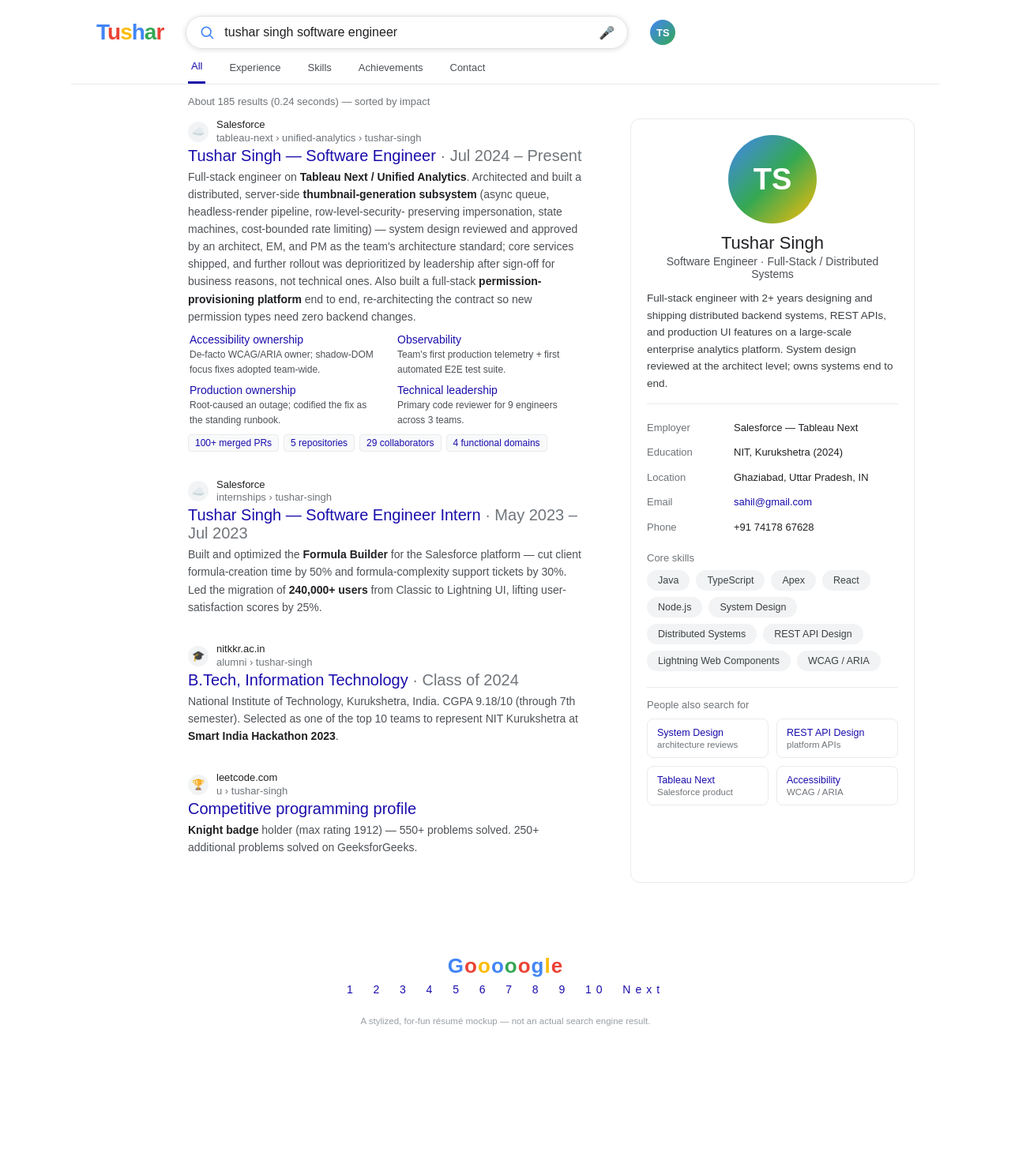
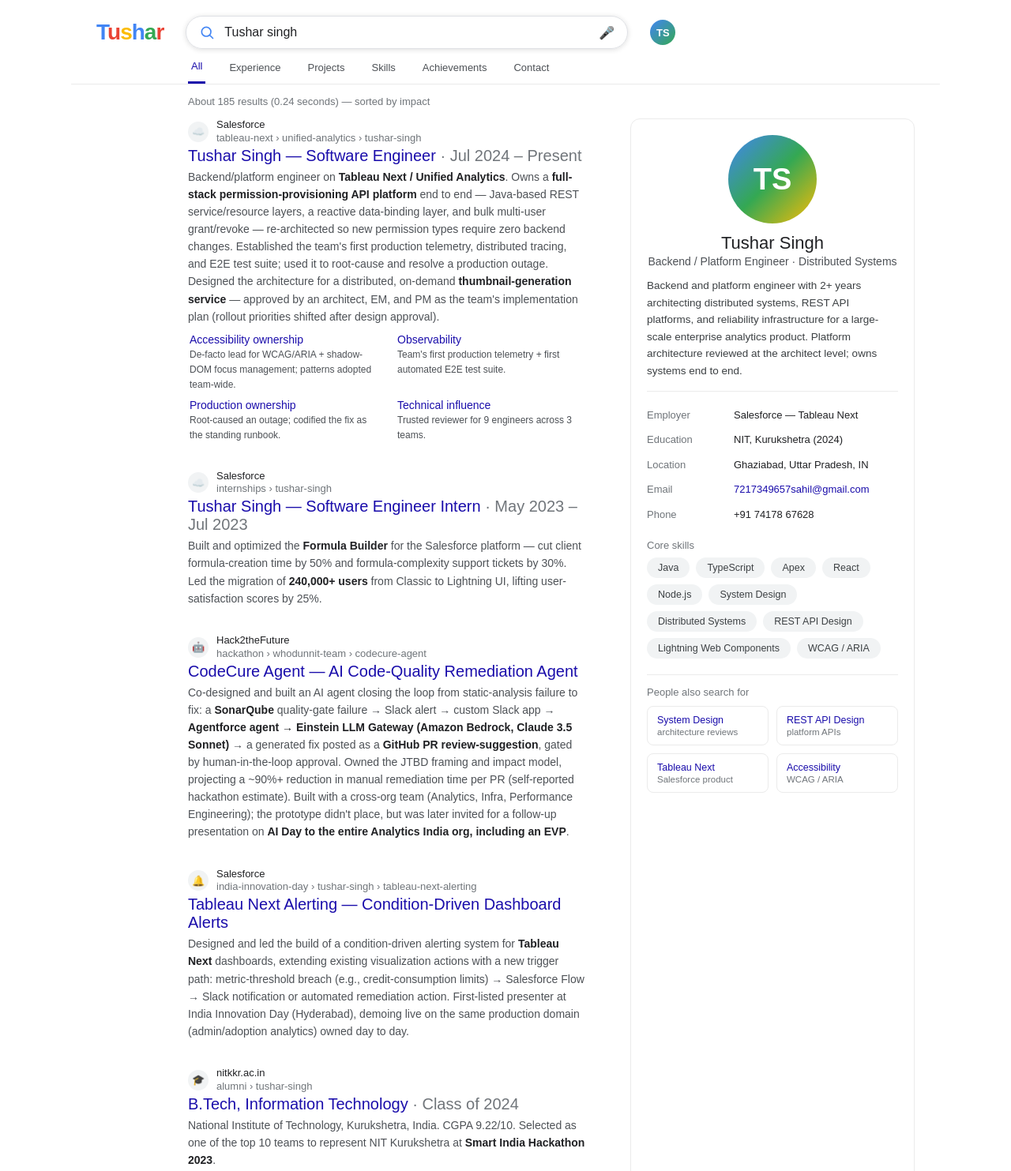
Before and after one commit to Tushar07082/resume, a plain HTML site: page index.html in a window 1280 px wide. Shown: the top 1483 px of the page at 79% size. Before the commit the page ends 1349 px from the top, so only its background shows below. Drawn offline with Linux system fonts and the light colour scheme.

Commit message:
updating the resume

```diff
--- a/index.html
+++ b/index.html
@@ -2,7 +2,7 @@
 <html lang="en">
 <head>
 <meta charset="UTF-8">
-<title>tushar singh software engineer - Google Search</title>
+<title>tushar singh - Google Search</title>
 <style>
   :root{
     --blue:#1a0dab;
@@ -229,7 +229,7 @@
     <div class="searchbar-wrap">
       <div class="searchbar">
         <svg width="20" height="20" viewBox="0 0 24 24" fill="none"><circle cx="11" cy="11" r="7" stroke="#4285F4" stroke-width="2"/><line x1="16.5" y1="16.5" x2="21" y2="21" stroke="#4285F4" stroke-width="2" stroke-linecap="round"/></svg>
-        <input value="tushar singh software engineer" readonly>
+        <input value="Tushar singh" readonly>
         <span class="mic">🎤</span>
       </div>
     </div>
@@ -239,6 +239,7 @@
   <div class="tabs">
     <a class="active">All</a>
     <a>Experience</a>
+    <a>Projects</a>
     <a>Skills</a>
     <a>Achievements</a>
     <a>Contact</a>
@@ -256,24 +257,18 @@
           <div class="breadcrumb"><span class="domain">Salesforce</span><br><span class="path">tableau-next › unified-analytics › tushar-singh</span></div>
         </div>
         <h3>Tushar Singh — Software Engineer <span class="date">· Jul 2024 – Present</span></h3>
-        <p>Full-stack engineer on <b>Tableau Next / Unified Analytics</b>. Architected and built a distributed,
-        server-side <b>thumbnail-generation subsystem</b> (async queue, headless-render pipeline, row-level-security-
-        preserving impersonation, state machines, cost-bounded rate limiting) — system design reviewed and approved
-        by an architect, EM, and PM as the team's architecture standard; core services shipped, and further rollout
-        was deprioritized by leadership after sign-off for business reasons, not technical ones. Also built a
-        full-stack <b>permission-provisioning platform</b> end to end, re-architecting the contract so new
-        permission types need zero backend changes.</p>
+        <p>Backend/platform engineer on <b>Tableau Next / Unified Analytics</b>. Owns a <b>full-stack
+        permission-provisioning API platform</b> end to end — Java-based REST service/resource layers, a reactive
+        data-binding layer, and bulk multi-user grant/revoke — re-architected so new permission types require
+        zero backend changes. Established the team's first production telemetry, distributed tracing, and E2E test
+        suite; used it to root-cause and resolve a production outage. Designed the architecture for a distributed,
+        on-demand <b>thumbnail-generation service</b> — approved by an architect, EM, and PM as the team's
+        implementation plan (rollout priorities shifted after design approval).</p>
         <div class="sitelinks">
-          <div><h4>Accessibility ownership</h4><p>De-facto WCAG/ARIA owner; shadow-DOM focus fixes adopted team-wide.</p></div>
+          <div><h4>Accessibility ownership</h4><p>De-facto lead for WCAG/ARIA + shadow-DOM focus management; patterns adopted team-wide.</p></div>
           <div><h4>Observability</h4><p>Team's first production telemetry + first automated E2E test suite.</p></div>
           <div><h4>Production ownership</h4><p>Root-caused an outage; codified the fix as the standing runbook.</p></div>
-          <div><h4>Technical leadership</h4><p>Primary code reviewer for 9 engineers across 3 teams.</p></div>
-        </div>
-        <div class="tags">
-          <span class="tag">100+ merged PRs</span>
-          <span class="tag">5 repositories</span>
-          <span class="tag">29 collaborators</span>
-          <span class="tag">4 functional domains</span>
+          <div><h4>Technical influence</h4><p>Trusted reviewer for 9 engineers across 3 teams.</p></div>
         </div>
       </div>
 
@@ -290,11 +285,39 @@
 
       <div class="result">
         <div class="site">
+          <span class="favicon">🤖</span>
+          <div class="breadcrumb"><span class="domain">Hack2theFuture</span><br><span class="path">hackathon › whodunnit-team › codecure-agent</span></div>
+        </div>
+        <h3>CodeCure Agent — AI Code-Quality Remediation Agent</h3>
+        <p>Co-designed and built an AI agent closing the loop from static-analysis failure to fix: a
+        <b>SonarQube</b> quality-gate failure → Slack alert → custom Slack app → <b>Agentforce agent → Einstein LLM
+        Gateway (Amazon Bedrock, Claude 3.5 Sonnet)</b> → a generated fix posted as a <b>GitHub PR
+        review-suggestion</b>, gated by human-in-the-loop approval. Owned the JTBD framing and impact model,
+        projecting a ~90%+ reduction in manual remediation time per PR (self-reported hackathon estimate). Built
+        with a cross-org team (Analytics, Infra, Performance Engineering); the prototype didn't place, but was later
+        invited for a follow-up presentation on <b>AI Day to the entire Analytics India org, including an EVP</b>.</p>
+      </div>
+
+      <div class="result">
+        <div class="site">
+          <span class="favicon">🔔</span>
+          <div class="breadcrumb"><span class="domain">Salesforce</span><br><span class="path">india-innovation-day › tushar-singh › tableau-next-alerting</span></div>
+        </div>
+        <h3>Tableau Next Alerting — Condition-Driven Dashboard Alerts</h3>
+        <p>Designed and led the build of a condition-driven alerting system for <b>Tableau Next</b> dashboards,
+        extending existing visualization actions with a new trigger path: metric-threshold breach (e.g.,
+        credit-consumption limits) → Salesforce Flow → Slack notification or automated remediation action.
+        First-listed presenter at India Innovation Day (Hyderabad), demoing live on the same production domain
+        (admin/adoption analytics) owned day to day.</p>
+      </div>
+
+      <div class="result">
+        <div class="site">
           <span class="favicon">🎓</span>
           <div class="breadcrumb"><span class="domain">nitkkr.ac.in</span><br><span class="path">alumni › tushar-singh</span></div>
         </div>
         <h3>B.Tech, Information Technology <span class="date">· Class of 2024</span></h3>
-        <p>National Institute of Technology, Kurukshetra, India. CGPA 9.18/10 (through 7th semester). Selected as
+        <p>National Institute of Technology, Kurukshetra, India. CGPA 9.22/10. Selected as
         one of the top 10 teams to represent NIT Kurukshetra at <b>Smart India Hackathon 2023</b>.</p>
       </div>
 
@@ -314,17 +337,17 @@
       <div class="kp-top">
         <div class="avatar">TS</div>
         <p class="kp-name">Tushar Singh</p>
-        <p class="kp-role">Software Engineer · Full-Stack / Distributed Systems</p>
+        <p class="kp-role">Backend / Platform Engineer · Distributed Systems</p>
       </div>
       <div class="kp-summary">
-        Full-stack engineer with 2+ years designing and shipping distributed backend systems, REST APIs, and
-        production UI features on a large-scale enterprise analytics platform. System design reviewed at the
-        architect level; owns systems end to end.
+        Backend and platform engineer with 2+ years architecting distributed systems, REST API platforms, and
+        reliability infrastructure for a large-scale enterprise analytics product. Platform architecture reviewed at
+        the architect level; owns systems end to end.
       </div>
       <div class="kp-row"><div class="k">Employer</div><div class="v">Salesforce — Tableau Next</div></div>
       <div class="kp-row"><div class="k">Education</div><div class="v">NIT, Kurukshetra (2024)</div></div>
       <div class="kp-row"><div class="k">Location</div><div class="v">Ghaziabad, Uttar Pradesh, IN</div></div>
-      <div class="kp-row"><div class="k">Email</div><div class="v"><a href="mailto:sahil@gmail.com">sahil@gmail.com</a></div></div>
+      <div class="kp-row"><div class="k">Email</div><div class="v"><a href="mailto:7217349657sahil@gmail.com">7217349657sahil@gmail.com</a></div></div>
       <div class="kp-row"><div class="k">Phone</div><div class="v">+91 74178 67628</div></div>
 
       <div class="kp-chips-title">Core skills</div>
```
